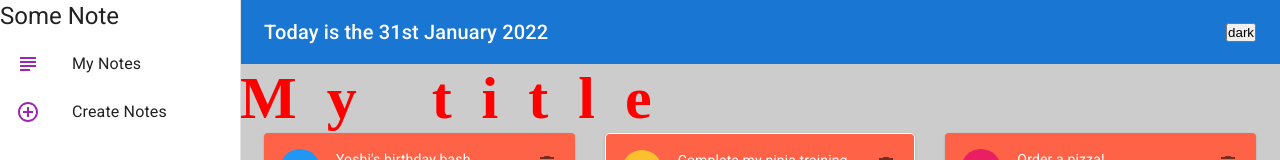
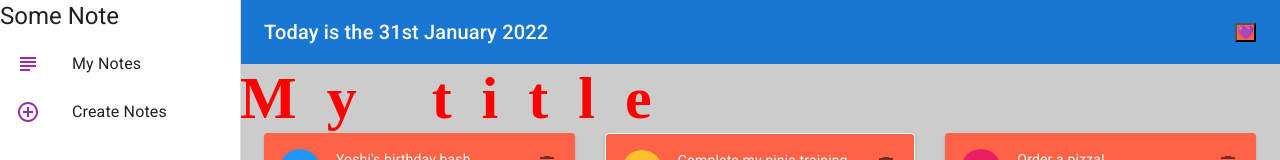
Before and after one commit to nestor-pineda/React-MUI-Cards, a React (Create React App) app: page / in a window 1280 px wide. Shown: the top 160 px of the page. Built offline with nearby package versions, Linux system fonts and the light colour scheme; data requests are answered from the project's data file; some icons are missing.

Commit message:
button switch color  light dark

```diff
--- a/src/components/NavBar/NavBar.jsx
+++ b/src/components/NavBar/NavBar.jsx
@@ -1,21 +1,24 @@
-import * as React from "react";
+// import * as React from "react";
 import AppBar from "@mui/material/AppBar";
 import Toolbar from "@mui/material/Toolbar";
 import Typography from "@mui/material/Typography";
-// import { makeStyles } from "@mui/styles";
+
 import ButtonTheme from "../Button/ButtonTheme";
 import { useThemeUpdate } from "../../themeContext/ThemeContext";
 import { format } from "date-fns";
-
-// const useStyles = makeStyles({
-//   navbar: {
-//     marginLeft: "240",
-//   },
-// });
+import { useTheme } from "../../themeContext/ThemeContext";
 
 export default function NavBar() {
-  // const classes = useStyles();
   const toggleTheme = useThemeUpdate();
+  const darkTheme = useTheme();
+
+  const light = "💛";
+  const dark = "💜";
+
+  const myStyles = {
+    backgroundColor: darkTheme ? "black" : "tomato",
+    color: "white",
+  };
 
   return (
     <AppBar position="relative" elevation="0">
@@ -23,8 +26,8 @@ export default function NavBar() {
         <Typography variant="h6" component="div" sx={{ flexGrow: 1 }}>
           Today is the {format(new Date(), "do MMMM Y")}
         </Typography>
-        <ButtonTheme color="inherit" onClick={toggleTheme}>
-          dark
+        <ButtonTheme style={myStyles} onClick={toggleTheme}>
+          {darkTheme ? light : dark}
         </ButtonTheme>
       </Toolbar>
     </AppBar>
```
